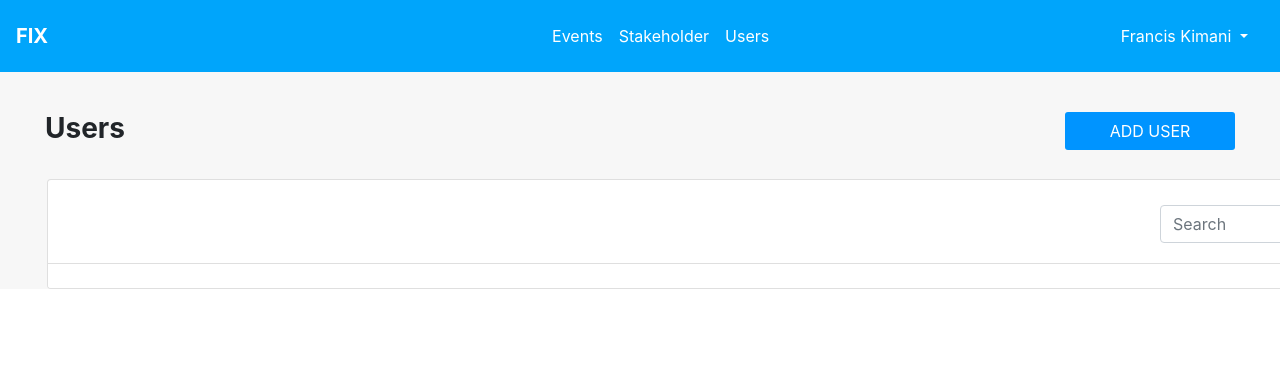
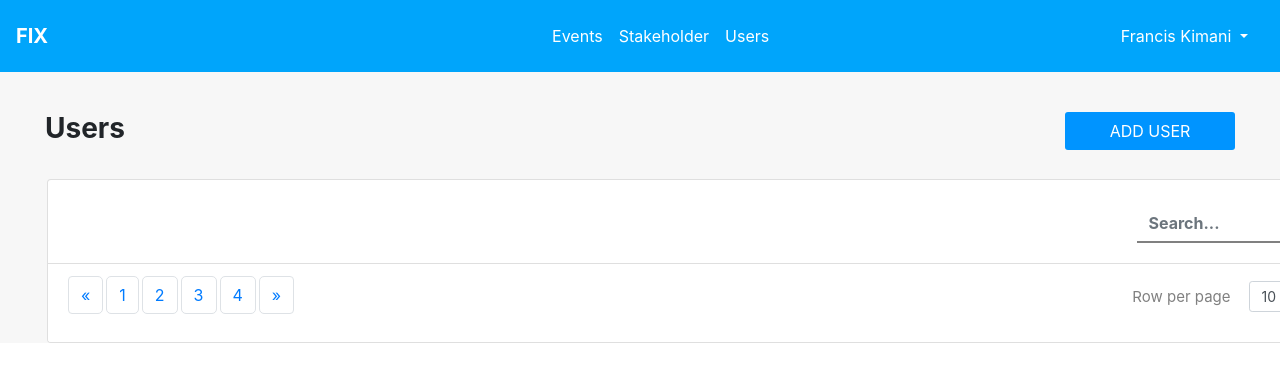
Before and after one commit to nevooronni/FrontEndTest, a Vue app: page /#/ in a window 1280 px wide. Shown: the top 382 px of the page. Built offline with nearby package versions, Linux system fonts and the light colour scheme.

Commit message:
added card footer section

```diff
--- a/package.json
+++ b/package.json
@@ -7,8 +7,10 @@
     "build": "vue-cli-service build"
   },
   "dependencies": {
+    "@fortawesome/fontawesome": "^1.1.8",
     "axios": "^0.18.0",
     "bootstrap": "^4.1.1",
+    "font-awesome": "^4.7.0",
     "fontawesome-vue": "0.0.1",
     "jquery": "^3.3.1",
     "popper.js": "^1.14.3",
--- a/src/components/HelloWorld.vue
+++ b/src/components/HelloWorld.vue
@@ -17,11 +17,40 @@
         <div class="card text-center" id="card">
           <div class="card-body">
             <form class="form-inline my-2 my-lg-0" id="form">
-              <input class="form-control mr-sm-2" type="search" placeholder="Search" aria-label="Search">
-              <button class="btn" type="submit"><i class="fa fa-search"></i></button>
+              <input class="form-control mr-sm-2" type="search" placeholder="Search..." aria-label="Search" id="search">
+              <button class="btn" type="submit"><i class="fas fa-search" id="search"></i></button>
             </form>
           </div>
           <div class="card-footer text-muted" id="cardFooter">
+            <nav aria-label="Page navigation example">
+              <ul class="pagination">
+                <li class="page-item">
+                  <a class="page-link" href="#" aria-label="Previous">
+                    <span aria-hidden="true">&laquo;</span>
+                    <span class="sr-only">Previous</span>
+                  </a>
+                </li>
+                <li class="page-item"><a class="page-link" href="#">1</a></li>
+                <li class="page-item"><a class="page-link" href="#">2</a></li>
+                <li class="page-item"><a class="page-link" href="#">3</a></li>
+                <li class="page-item"><a class="page-link" href="#">4</a></li>
+                <li class="page-item">
+                  <a class="page-link" href="#" aria-label="Next">
+                    <span aria-hidden="true">&raquo;</span>
+                    <span class="sr-only">Next</span>
+                  </a>
+                </li>
+              </ul>
+            </nav>
+            <form @submit.prevent="rowPage" id="rowform">
+              <label for="inputRow" id="label">Row per page</label>
+              <select class="form-control form-control-sm" id="inputRow" placeholv-model="newPage">
+                <option>10</option>
+                <option>20</option>
+              </select>
+              <h6 id="count">From 1 to 10</h6>
+              <i class="fas fa-arrow-right" id="arrow"></i>
+            </form>
 
           </div>
         </div>
@@ -31,6 +60,8 @@
 </template>
 
 <script>
+import fontawesome from '@fortawesome/fontawesome'
+
 import { mapState, mapMutations, mapActions } from 'vuex'
 export default {
   name: 'HelloWorld',
@@ -82,6 +113,72 @@ export default {
 
 #cardFooter {
   background-color: #fff;
+  padding-right: 2%;
+}
+
+#search {
+  color: grey;
+  font-weight: bold;
+  background-color: transparent;
+  border-top-style: none;
+  border-left-style: none;
+  border-right-style: none;
+  border-bottom-style: solid;
+  border-bottom-width: 2px;
+  border-bottom-color: grey;
+  border-radius: 0px;
+}
+
+#rowform {
+  margin-top: 5px;
+  display: inline;
+  float: right;
+}
+
+#label {
+  display: inline;
+  color: grey;
+  font-size: 15px;
+  margin-right: 18px;
+}
+
+#inputRow {
+  display: inline;
+  width: 16.5%;
+  margin-right: 0px;
+}
+
+#count {
+  display: inline;
+  color: grey;
+  margin-left: 10px;
+  margin-right: 45px;
+}
+
+#arrow {
+  display: inline;
+}
+
+.pagination {
+  float: left;
+}
+
+.page-link {
+  margin-right: 4px;
+  border-radius: 5px;
+}
+
+.page-link:hover {
+  background-color: #0094FF;
+  color: #fff;
+}
+
+.page-link:focus {
+    z-index: 2;
+    outline: 0;
+    box-shadow: 0 0 0 0.2rem rgba(0,123,255,.25);
+    background-color: #0094FF;
+    color: #fff;
 }
 
 </style>
--- a/src/main.js
+++ b/src/main.js
@@ -2,6 +2,7 @@ import Vue from 'vue'
 import App from './App.vue'
 import router from './router'
 import store from './store'
+import 'font-awesome/css/font-awesome.min.css'
 
 Vue.config.productionTip = false
 
```
Also changed, not shown: 1 other file (tests, documents, lock files or other folders).
